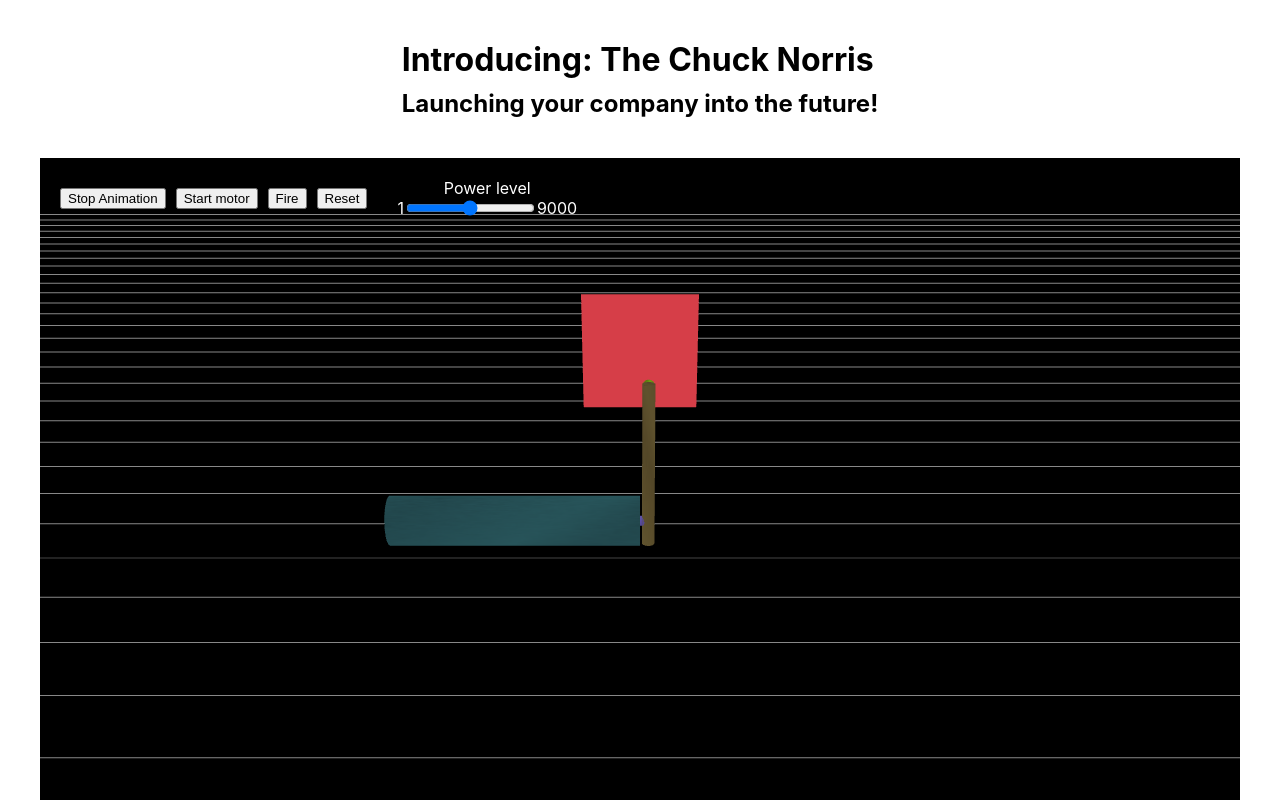
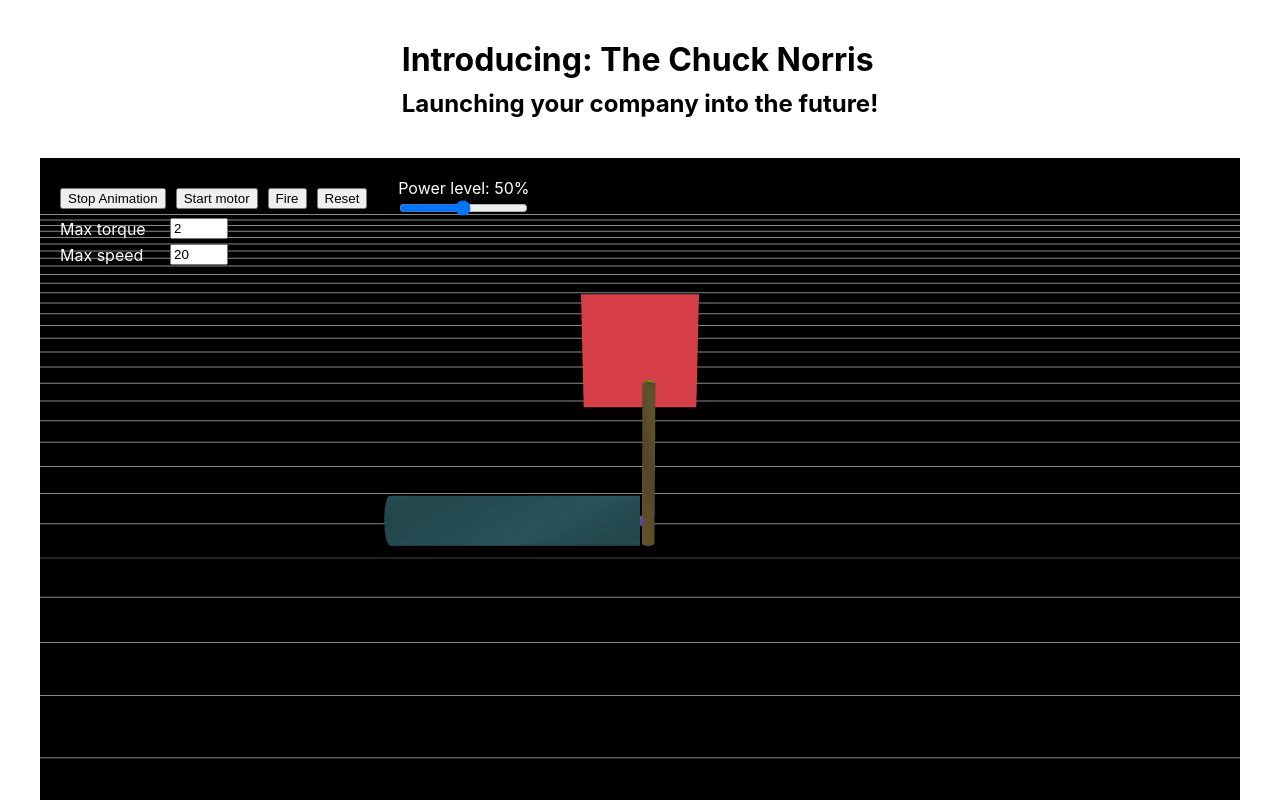
Before and after one commit to eseakin/standardbots, a React (Create React App) app: page / in a window 1280 px wide. Shown: the top 800 px of the page. Built offline with nearby package versions, Linux system fonts and the light colour scheme.

Commit message:
added config file

```diff
--- a/src/App.js
+++ b/src/App.js
@@ -5,19 +5,16 @@
 
 import Simulator from './simulator/Simulator';
 
+import config from './utils/config';
+
 import './App.css';
 
 const App = () => {
   const [simulator, setSimulator] = useState();
 
-  // can put these in an import to prevent from redeclaring every render
-  const canvasWidth = 1200;
-  const canvasHeight = 800;
-
   useEffect(() => {
     console.log('set simulator')
-    const aspectRatio = canvasWidth / canvasHeight;
-    setSimulator(new Simulator(aspectRatio));
+    setSimulator(new Simulator(config));
   }, []);
 
   const onContextMenu = (e) => {
@@ -29,9 +26,9 @@
 
       <Header />
 
-      <div style={{ position: 'relative', width: 1200, height: 800 }}>
+      <div style={{ position: 'relative', width: config.canvasWidth, height: config.canvasHeight }}>
 
-        <canvas width={canvasWidth} height={canvasHeight} onContextMenu={onContextMenu} id="canvas" />
+        <canvas width={config.canvasWidth} height={config.canvasHeight} onContextMenu={onContextMenu} id="canvas" />
         <ControlPanel
           stopAnimation={simulator?.stopAnimation}
           startMotor={simulator?.startMotor}
@@ -40,6 +37,9 @@
           fire={simulator?.fire}
           resetScene={simulator?.resetScene}
           setSimPower={simulator?.setPower}
+          setMaxTorque={simulator?.setMaxTorque}
+          setMaxSpeed={simulator?.setMaxSpeed}
+
         />
 
       </div>
--- a/src/components/ControlPanel.jsx
+++ b/src/components/ControlPanel.jsx
@@ -1,12 +1,29 @@
 import React, { useState } from 'react';
 
-const ControlPanel = ({ stopAnimation, startMotor, stopMotor, isMotorStarted, fire, resetScene, setSimPower }) => {
+const ControlPanel = ({
+  stopAnimation,
+  startMotor,
+  stopMotor,
+  isMotorStarted,
+  fire,
+  resetScene,
+  setSimPower,
+  setMaxTorque,
+  setMaxSpeed,
+}) => {
   const [power, setPower] = useState(50);
   const [motorStarted, setMotorStarted] = useState(false);
+  const [torque, setTorque] = useState(2);
+  const [speed, setSpeed] = useState(20);
 
-  const handleChange = (e) => {
+  const handlePowerChange = (e) => {
     setPower(e.target.value);
     setSimPower(e.target.value);
+  }
+
+  const handleTorqueChange = (e) => {
+    setTorque(e.target.value);
+    setMaxTorque(e.target.value);
   }
 
   const handleMotorStart = () => {
@@ -19,9 +36,15 @@
     }
   }
 
+  const handleSpeedChange = (e) => {
+    setSpeed(e.target.value);
+    setMaxSpeed(e.target.value);
+  }
+
   console.log(power)
   return(
     <div style={{ position: 'absolute', top: 20, left: 20, color: 'white' }}>
+
       <div style={{display: 'flex', alignItems: 'center'}}>
         <button style={{ marginRight: 10 }} onClick={stopAnimation}>Stop Animation</button>
         <button style={{ marginRight: 10 }} onClick={handleMotorStart}>
@@ -30,14 +53,23 @@
         <button style={{ marginRight: 10 }} onClick={fire}>Fire</button>
         <button style={{ marginRight: 10 }} onClick={resetScene}>Reset</button>
         <div style={{display: 'flex', flexDirection: 'column', alignItems: 'center', marginLeft: 20}}>
-          <label>Power level</label>
+          <label>Power level: {power}%</label>
           <div style={{display: 'flex', alignItems: 'center'}}>
-            <label>1</label>
-            <input id="powerLevel" type="range" min="1" max="100" value={power} onChange={handleChange}/>
-            <label>9000</label>
+            <input id="powerLevel" type="range" min="1" max="100" value={power} onChange={handlePowerChange}/>
           </div>
         </div>
       </div>
+
+      <div style={{display: 'flex', alignItems: 'center', marginBottom: 5 }}>
+        <label style={{ marginRight: 10, width: 100 }}>Max torque</label>
+        <input type="text" label="test" value={torque} style={{ width: 50 }} onChange={handleTorqueChange} />
+      </div>
+
+      <div style={{display: 'flex', alignItems: 'center', marginBottom: 5 }}>
+        <label style={{ marginRight: 10, width: 100 }}>Max speed</label>
+        <input type="text" label="test" value={speed} style={{ width: 50 }} onChange={handleSpeedChange} />
+      </div>
+
     </div>
   );
 }
--- a/src/meshes/Pivot.js
+++ b/src/meshes/Pivot.js
@@ -17,11 +17,16 @@
     this.maxSpeed = maxSpeed;
 
     this.speed = 0;
+    this.endAngle = null;
   }
 
   add = (obj) => this.mesh.add(obj)
 
   get = () => this.mesh
+
+  setAngularAccel = (angularAccel) => this.angularAccel = angularAccel
+
+  setMaxSpeed = (maxSpeed) => this.maxSpeed = maxSpeed
 
   calculateRotation = ({ dt, isMotorStarted, power }) => {
     // all measured in radians
@@ -43,6 +48,8 @@
 
   // negative rotation to go forward
   setRotation = (radians) => this.get().rotation.x -= radians
+
+  setEndAngle = (radians) => this.endAngle = radians
 }
 
 export default Pivot;
--- a/src/simulator/Simulator.js
+++ b/src/simulator/Simulator.js
@@ -12,24 +12,8 @@
 
 
 class Simulator {
-  constructor(aspectRatio) {
-    // controls
-    this.settings = {
-      pivotSpeed: 0,
-      pivotAngularAccel: 2018, // radians per second squared
-      pivotAngularDecel: -500, // radians per second squared
-      pivotMaxSpeed: 20, // radians/second
-      pivotPosition: { x: 0, y: 50, z: 0 },
-
-      armPosition: { x: 10, y: 70, z: 0 },
-
-      ballPosition: { x: 15, y: 92.5, z: 0 },
-
-      cameraFov: 40,
-      cameraAspectRatio: aspectRatio,
-      cameraNearClipping: 1,
-      cameraFarClipping: 10000
-    };
+  constructor(config) {
+    this.config = config;
 
     this.init();
   }
@@ -37,16 +21,17 @@
   init = () => {
     this.isAnimated = true;
     this.isLaunched = false;
-    this.power = 50; // percent
+    this.power = this.config.defaultPower; // percent
+    this.torque = this.config.defaultTorque;
     this.isMotorStarted = false;
 
     // set up scene
     this.scene = new THREE.Scene();
     this.camera = new THREE.PerspectiveCamera(
-      this.settings.cameraFov,
-      this.settings.cameraAspectRatio,
-      this.settings.cameraNearClipping,
-      this.settings.cameraFarClipping
+      this.config.camera.fov,
+      this.config.camera.aspectRatio,
+      this.config.camera.nearClipping,
+      this.config.camera.farClipping
     );
     this.loader = new THREE.TextureLoader();
     this.renderer = new THREE.WebGLRenderer({ canvas: document.querySelector('#canvas'), antialias: true });
@@ -54,25 +39,26 @@
 
     // build meshes
     this.pivot = createPivot({
-      position: this.settings.pivotPosition,
-      angularAccel: this.settings.pivotAngularAccel,
-      angularDecel: this.settings.pivotAngularDecel,
-      maxSpeed: this.settings.pivotMaxSpeed,
+      position: this.config.pivot.defaultPosition,
+      angularAccel: this.torque / this.config.rotationalInertia,
+      angularDecel: this.config.pivot.angularDecel,
+      maxSpeed: this.config.pivot.defaultMaxSpeed,
     });
     this.motor = createMotor(this.loader);
     this.axle = createAxle(this.loader);
     this.arm = createArm({
       loader: this.loader,
-      position: this.settings.armPosition,
+      position: this.config.arm.defaultPosition,
     });
     this.ball = createBall({
       loader: this.loader,
-      position: this.settings.ballPosition,
+      position: this.config.ball.defaultPosition,
     });
     this.target = createTarget(this.loader);
     this.gridHelper = new THREE.GridHelper( 5000, 50 );
 
-    this.camera.position.set( 0, 600, 1200 );
+    const { x, y, z } = this.config.camera.position;
+    this.camera.position.set( x, y, z );
 
     // add meshes to scene
     this.scene.add( this.motor );
@@ -134,7 +120,18 @@
     this.init();
   }
 
+  setStartingAngle = (radians) => this.pivot?.setRotation(radians)
+
+  setEndAngle = (radians) => this.pivot?.setEndAngle(radians)
+
   setPower = (power) => this.power = power;
+
+  setMaxTorque = (torque) => {
+    this.torque = torque;
+    this.pivot?.setAngularAccel(torque / this.config.rotationalInertia);
+  }
+
+  setMaxSpeed = (maxSpeed) => this.pivot?.setMaxSpeed(maxSpeed)
 }
 
 export default Simulator;
--- /dev/null
+++ b/src/utils/config.js
@@ -0,0 +1,33 @@
+const config = {
+  canvasWidth: 1200,
+  canvasHeight: 800,
+
+  defaultPower: 50, // percent
+  defaultTorque: 2, // newton meters
+  rotationalInertia: 0.00099117285, // kg m²
+
+  pivot: {
+    angularDecel: -500, // radians per second²
+    defaultMaxSpeed: 20, // radians per second
+    defaultPosition: { x: 0, y: 50, z: 0 }, // mm
+  },
+
+  arm: {
+    defaultPosition: { x: 10, y: 70, z: 0 }, // mm
+  },
+
+  ball: {
+    defaultPosition: { x: 15, y: 92.5, z: 0 }, // mm
+  },
+
+  camera: {
+    fov: 40,
+    nearClipping: 1,
+    farClipping: 10000,
+    position: { x: 0, y: 600, z: 1200 },
+  },
+};
+
+config.camera.aspectRatio = config.canvasWidth / config.canvasHeight;
+
+export default config;
```
